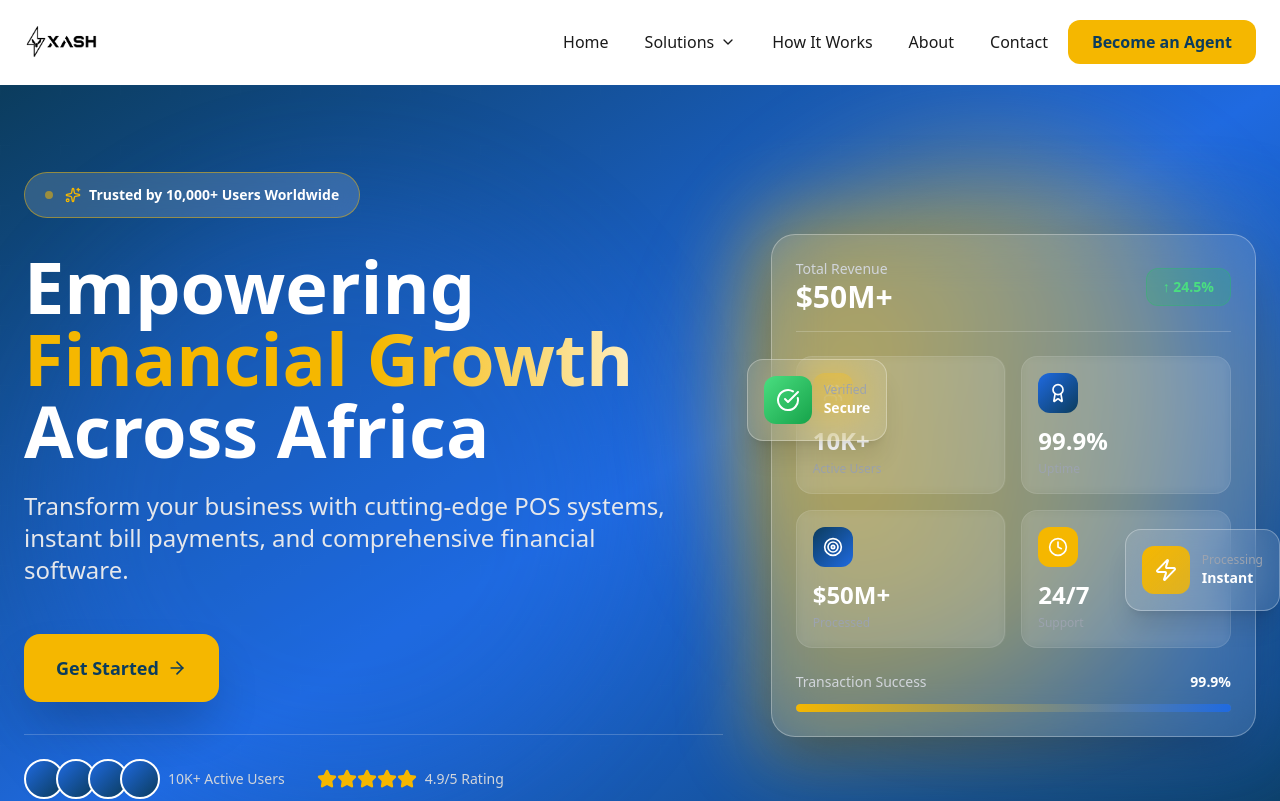
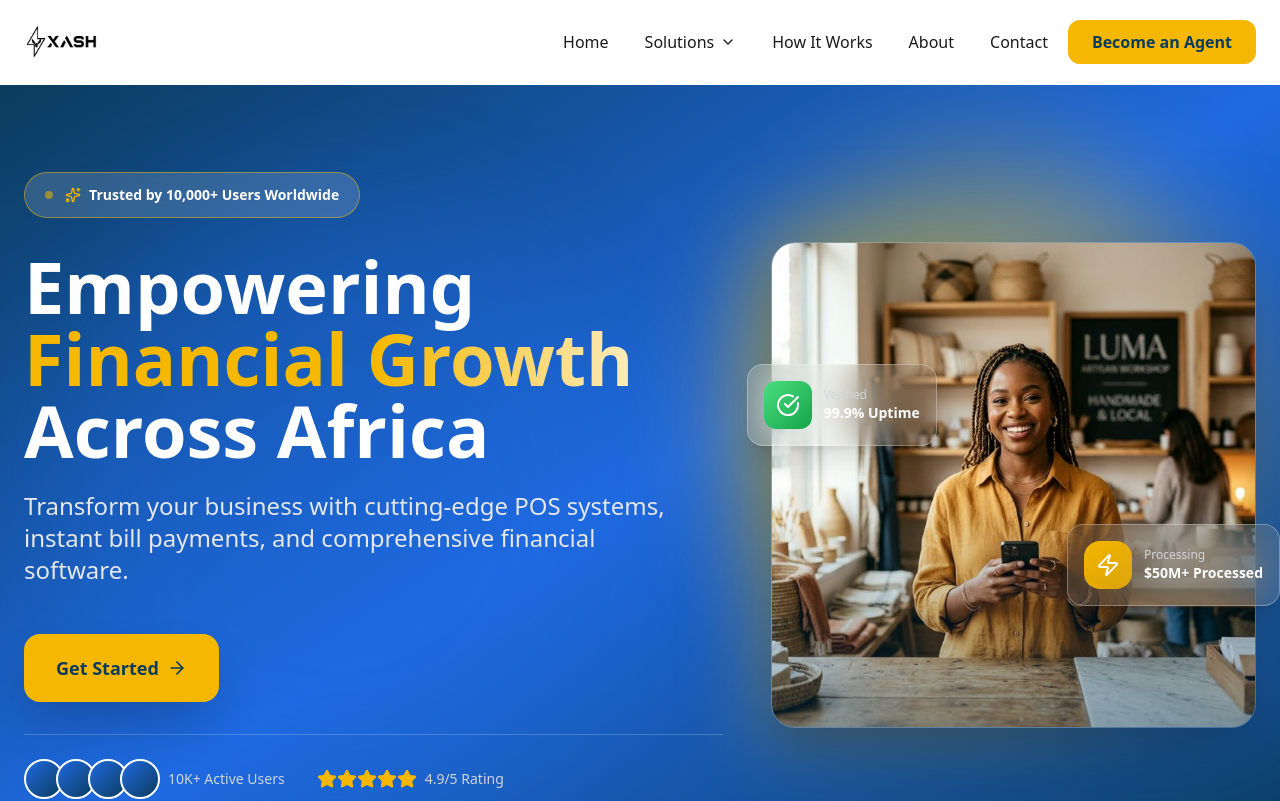
Before and after one commit to kculz/xash.network, a React (Vite) app: page / in a window 1280 px wide. Shown: the top 801 px of the page. Built offline with nearby package versions, Linux system fonts and the light colour scheme.

Commit message:
feat(home): redesign hero section, update imagery and support links

```diff
--- a/src/pages/Home.jsx
+++ b/src/pages/Home.jsx
@@ -20,6 +20,10 @@ import {
   Layers
 } from 'lucide-react';
 import { Helmet } from 'react-helmet';
+import heroMerchant from '../assets/images/hero_merchant.png';
+import posService from '../assets/images/pos_service.png';
+import billPayments from '../assets/images/bill_payments.png';
+import financialSoftware from '../assets/images/financial_software.png';
 
 const Home = () => {
   const services = [
@@ -29,7 +33,7 @@ const Home = () => {
       description: 'Advanced point-of-sale systems with seamless integration, multi-currency support, and real-time transaction tracking.',
       link: '/pos',
       gradient: 'from-[#0B3C5D] to-[#1F6AE1]',
-      image: 'https://images.unsplash.com/photo-1556742049-0cfed4f6a45d?w=800&q=80'
+      image: posService
     },
     {
       icon: Smartphone,
@@ -37,7 +41,7 @@ const Home = () => {
       description: 'Instant payments for electricity, DSTV, water, airtime, and mobile data bundles with 24/7 availability.',
       link: '/bill-payments',
       gradient: 'from-[#1F6AE1] to-[#0B3C5D]',
-      image: 'https://images.unsplash.com/photo-1563013544-824ae1b704d3?w=800&q=80'
+      image: billPayments
     },
     {
       icon: BarChart3,
@@ -45,7 +49,7 @@ const Home = () => {
       description: 'Comprehensive accounting, reporting, and reconciliation tools designed for modern businesses.',
       link: '/financial-software',
       gradient: 'from-[#0B3C5D] to-[#1F6AE1]',
-      image: 'https://images.unsplash.com/photo-1551288049-bebda4e38f71?w=800&q=80'
+      image: financialSoftware
     }
   ];
 
@@ -143,7 +147,7 @@ const Home = () => {
 
               {/* CTA Buttons */}
               <div className="flex flex-col sm:flex-row gap-5 pt-4">
-                <a href="https://wa.me/263716409412">
+                <a href="tel:0782026070">
                   <button className="group relative px-8 py-5 bg-[#F5B700] text-[#0B3C5D] rounded-2xl font-bold text-lg overflow-hidden shadow-2xl hover:shadow-[#F5B700]/50 transition-all duration-300 hover:scale-105">
                     <span className="relative z-10 flex items-center justify-center">
                       Get Started
@@ -176,73 +180,39 @@ const Home = () => {
               </div>
             </div>
 
-            {/* Right Content - Dashboard Preview */}
-            <div className="lg:col-span-5 relative">
-              {/* Main Dashboard Card */}
-              <div className="relative">
-                <div className="absolute -inset-4 bg-gradient-to-r from-[#F5B700] to-[#1F6AE1] rounded-3xl opacity-30 blur-2xl animate-pulse"></div>
-                <div className="relative bg-white/10 backdrop-blur-xl rounded-3xl p-6 border border-white/30 shadow-2xl">
-                  {/* Header */}
-                  <div className="flex items-center justify-between mb-6 pb-4 border-b border-white/20">
-                    <div>
-                      <p className="text-sm text-gray-300">Total Revenue</p>
-                      <h3 className="text-3xl font-bold">$50M+</h3>
-                    </div>
-                    <div className="px-4 py-2 bg-green-500/20 text-green-400 rounded-xl text-sm font-bold border border-green-500/30">
-                      ↑ 24.5%
-                    </div>
-                  </div>
-
-                  {/* Stats Grid */}
-                  <div className="grid grid-cols-2 gap-4 mb-6">
-                    {stats.slice(0, 4).map((stat, index) => (
-                      <div
-                        key={index}
-                        className="bg-white/5 backdrop-blur-sm rounded-2xl p-4 border border-white/10 hover:bg-white/10 transition-all"
-                      >
-                        <div className={`w-10 h-10 bg-gradient-to-br ${stat.color} rounded-xl flex items-center justify-center mb-3`}>
-                          <stat.icon className="w-5 h-5 text-white" />
-                        </div>
-                        <div className="text-2xl font-bold mb-1">{stat.value}</div>
-                        <div className="text-xs text-gray-400">{stat.label}</div>
-                      </div>
-                    ))}
-                  </div>
-
-                  {/* Activity Bar */}
-                  <div className="space-y-3">
-                    <div className="flex items-center justify-between text-sm">
-                      <span className="text-gray-300">Transaction Success</span>
-                      <span className="font-bold">99.9%</span>
-                    </div>
-                    <div className="h-2 bg-white/10 rounded-full overflow-hidden">
-                      <div className="h-full bg-gradient-to-r from-[#F5B700] to-[#1F6AE1] rounded-full" style={{width: '99.9%'}}></div>
-                    </div>
-                  </div>
-                </div>
+            {/* Right Content - Human Centric Image with Floating Badges */}
+            <div className="lg:col-span-5 relative group mt-12 lg:mt-0">
+              <div className="absolute -inset-4 bg-gradient-to-r from-[#F5B700] to-[#1F6AE1] rounded-3xl opacity-30 blur-2xl group-hover:opacity-50 transition-opacity duration-500"></div>
+              <div className="relative rounded-3xl overflow-hidden shadow-2xl border border-white/20 aspect-[4/5] md:aspect-auto">
+                <img
+                  src={heroMerchant}
+                  alt="Smiling African Business Owner"
+                  className="w-full h-full object-cover transform group-hover:scale-105 transition-transform duration-700"
+                />
+                <div className="absolute inset-0 bg-gradient-to-t from-[#0B3C5D]/40 via-transparent to-transparent"></div>
               </div>
 
-              {/* Floating Mini Cards */}
-              <div className="absolute -left-6 top-1/4 bg-white/10 backdrop-blur-xl rounded-2xl p-4 border border-white/30 shadow-xl hidden lg:block">
+              {/* Floating Stat Badges */}
+              <div className="absolute -left-6 top-1/4 bg-white/10 backdrop-blur-xl rounded-2xl p-4 border border-white/30 shadow-xl hidden lg:block hover:bg-white/20 transition-all cursor-pointer">
                 <div className="flex items-center space-x-3">
                   <div className="w-12 h-12 bg-gradient-to-br from-green-400 to-green-600 rounded-xl flex items-center justify-center">
                     <CheckCircle className="w-6 h-6 text-white" />
                   </div>
                   <div>
-                    <p className="text-xs text-gray-400">Verified</p>
-                    <p className="text-sm font-bold">Secure</p>
+                    <p className="text-xs text-gray-300">Verified</p>
+                    <p className="text-sm font-bold">99.9% Uptime</p>
                   </div>
                 </div>
               </div>
 
-              <div className="absolute -right-6 bottom-1/4 bg-white/10 backdrop-blur-xl rounded-2xl p-4 border border-white/30 shadow-xl hidden lg:block">
+              <div className="absolute -right-6 bottom-1/4 bg-white/10 backdrop-blur-xl rounded-2xl p-4 border border-white/30 shadow-xl hidden lg:block hover:bg-white/20 transition-all cursor-pointer">
                 <div className="flex items-center space-x-3">
-                  <div className="w-12 h-12 bg-gradient-to-br from-[#F5B700] to-[#F5B700]/80 rounded-xl flex items-center justify-center">
+                  <div className="w-12 h-12 bg-gradient-to-br from-[#F5B700] to-[#F5B700]/80 rounded-2xl flex items-center justify-center">
                     <Zap className="w-6 h-6 text-white" />
                   </div>
                   <div>
-                    <p className="text-xs text-gray-400">Processing</p>
-                    <p className="text-sm font-bold">Instant</p>
+                    <p className="text-xs text-gray-300">Processing</p>
+                    <p className="text-sm font-bold">$50M+ Processed</p>
                   </div>
                 </div>
               </div>
@@ -528,7 +498,7 @@ const Home = () => {
             </p>
 
             <div className="flex flex-col sm:flex-row gap-6 justify-center">
-              <a href="https://wa.me/263716409412">
+              <a href="tel:0782026070">
                 <button className="group px-10 py-5 bg-[#F5B700] text-[#0B3C5D] rounded-2xl font-bold text-xl hover:bg-[#F5B700]/90 transition-all duration-300 flex items-center justify-center shadow-2xl hover:shadow-3xl hover:scale-105">
                   Get Started Now
                   <ArrowRight className="w-6 h-6 ml-3 group-hover:translate-x-2 transition-transform" />
```
